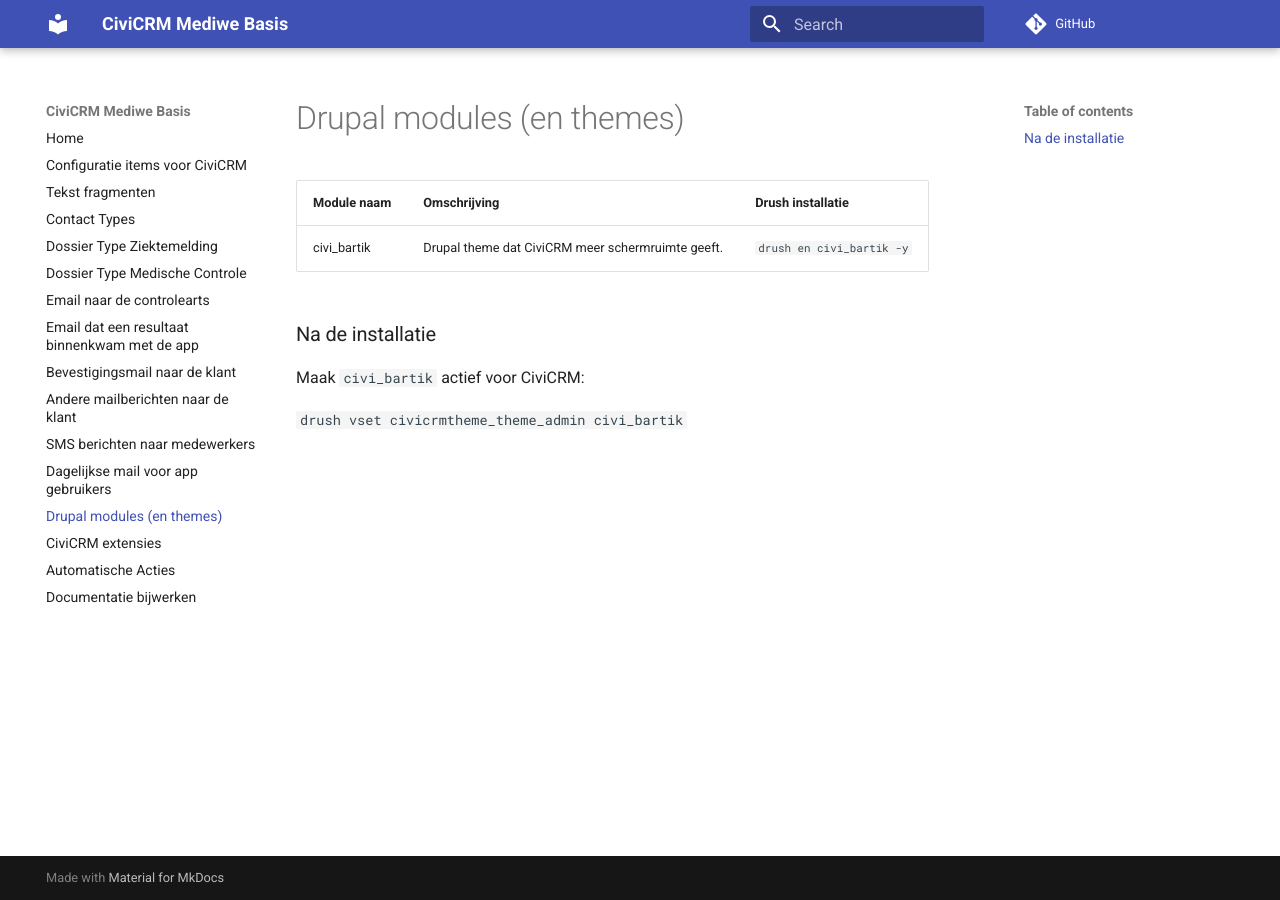
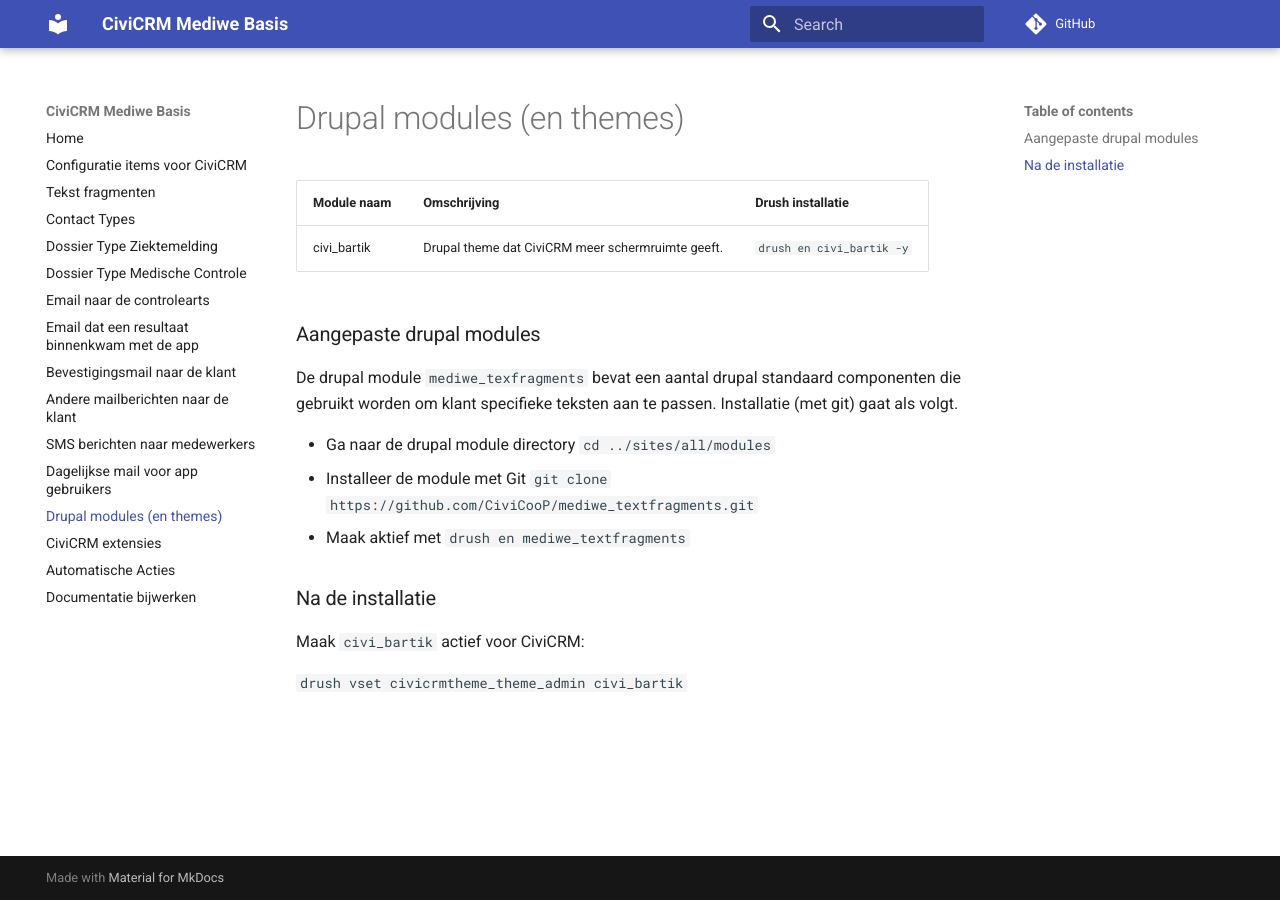
Before and after one commit to CiviCooP/be.mediwe.basis, an MkDocs documentation site: the page built from docs/drupalmodules.md, in a window 1280 px wide. Built offline with MkDocs 1.6.1 and Material for MkDocs 9.7.7, drawn with Linux system fonts in a browser that asks for light colours; comment, search, counter and statistics services are not loaded; old or Windows-style settings are respelled for this version of MkDocs.

Commit message:
#2503 Toevoegen documentatie smart fragments

````diff
--- a/docs/drupalmodules.md
+++ b/docs/drupalmodules.md
@@ -1,6 +1,15 @@
 |Module naam   |Omschrijving | Drush installatie |
 |--------------|-------------|-------------------|
 |civi_bartik |Drupal theme dat CiviCRM meer schermruimte geeft.| ```drush en civi_bartik -y ```
+
+### Aangepaste drupal modules
+
+De drupal module `mediwe_texfragments` bevat een aantal drupal standaard componenten die gebruikt worden om klant
+specifieke teksten aan te passen. Installatie (met git) gaat als volgt.
+
+* Ga naar de drupal module directory `cd ../sites/all/modules`
+* Installeer de module met Git `git clone https://github.com/CiviCooP/mediwe_textfragments.git`
+* Maak aktief met `drush en mediwe_textfragments`
 
 
 ### Na de installatie
````
Also changed, not shown: docs/civiextensions.md (+1 -0 lines).
